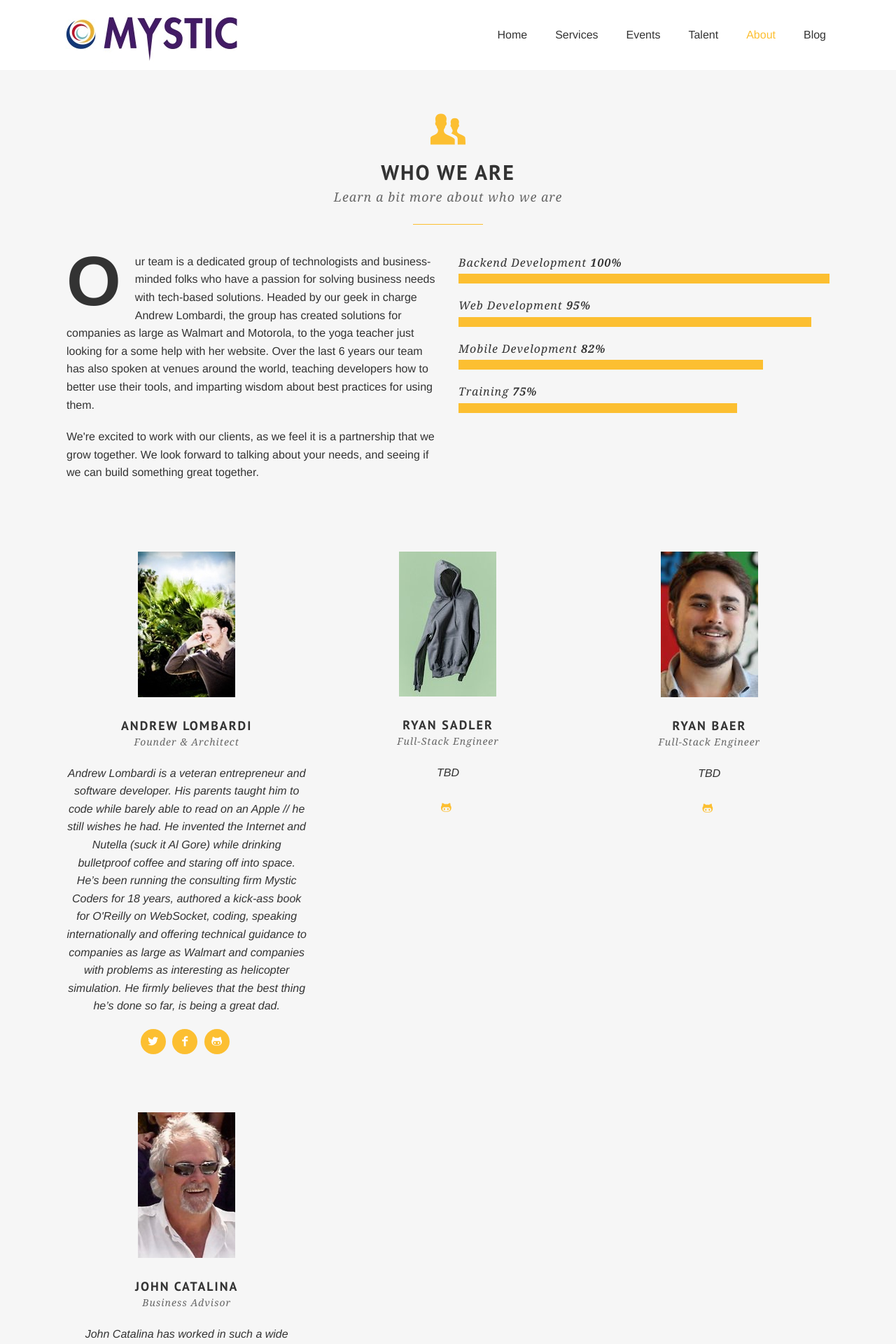
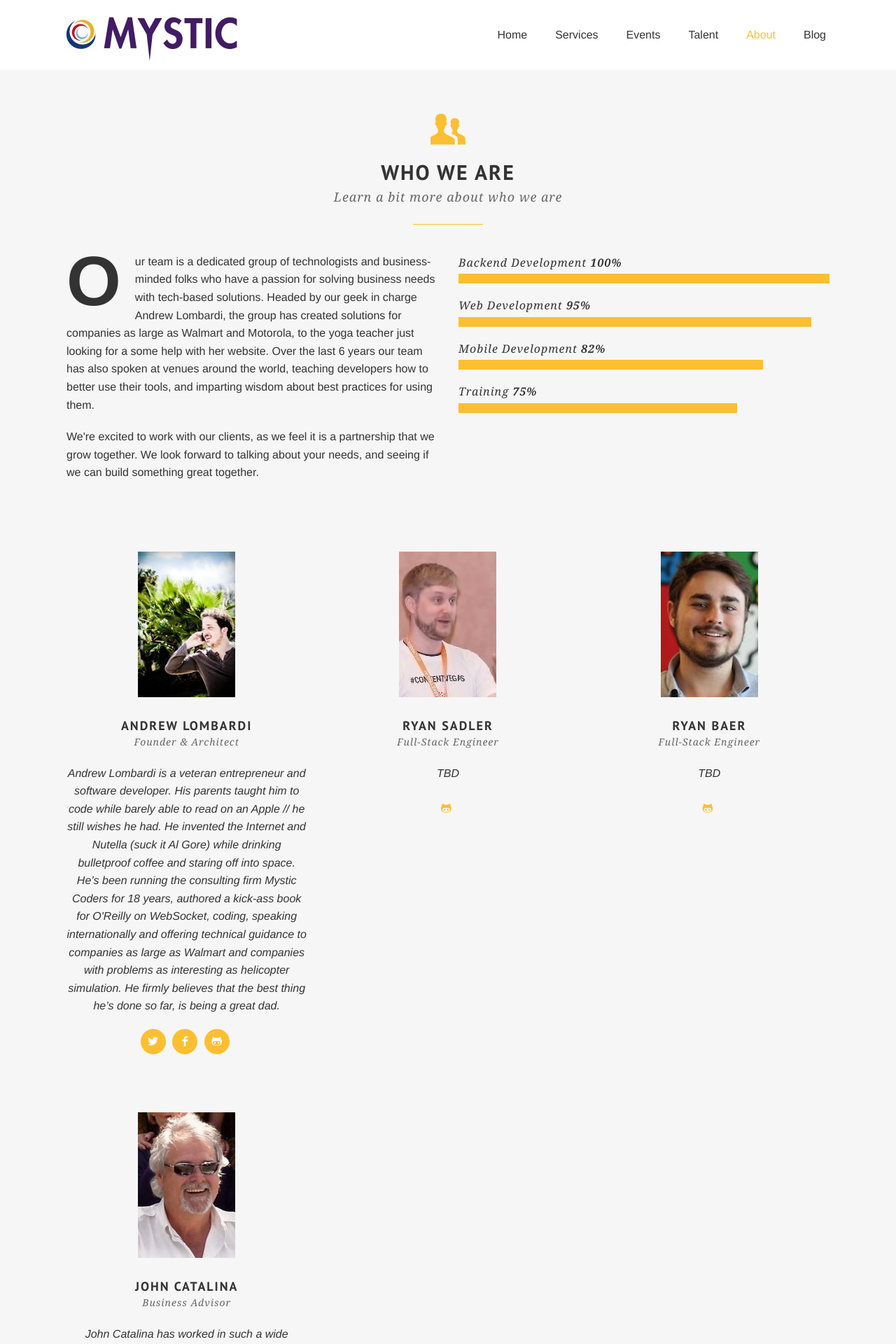
Before and after one commit to mysticcoders/www, a Jekyll site: the page built from about.html, in a window 1280 px wide. Shown: the top 1920 px of the page at 70% size. Built offline with Jekyll 4.4.1, drawn with Linux system fonts in a browser that asks for light colours; some web fonts are replaced; comment, search, counter and statistics services are not loaded.

Commit message:
add ryan sadler photo

```diff
--- a/about.html
+++ b/about.html
@@ -32,7 +32,7 @@ members:
       - name: github
         link: https://github.com/kinabalu
         color: yellow
-  - image: hoodie_profile_photo.jpg
+  - image: ryan_sadler_profile.png
     name: Ryan Sadler
     position: Full-Stack Engineer
     desc:
```
Also changed, not shown: images/ryan_sadler_profile.png (added).
